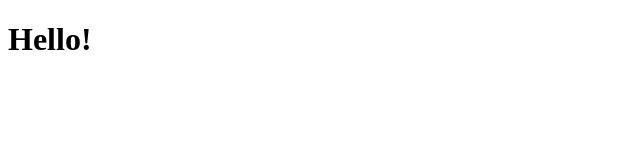
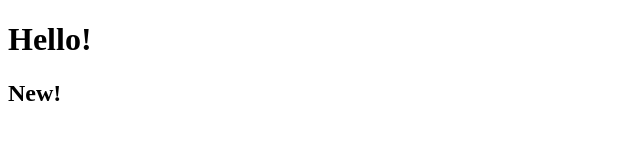
Before and after one commit to vasetogenkov/PersonalPortfolioWebsite, a plain HTML site: page index.html in a window 1280 px wide. Shown: the full height of the page, 0-640 px from the left. Drawn offline with Linux system fonts and the light colour scheme.

Commit message:
new commit 2
git pusiiiiiiiii:wqh

q

```diff
--- a/index.html
+++ b/index.html
@@ -8,5 +8,6 @@
 </head>
 <body>
     <h1>Hello!</h1>
+    <h2>New!</h2>
 </body>
 </html>
```
